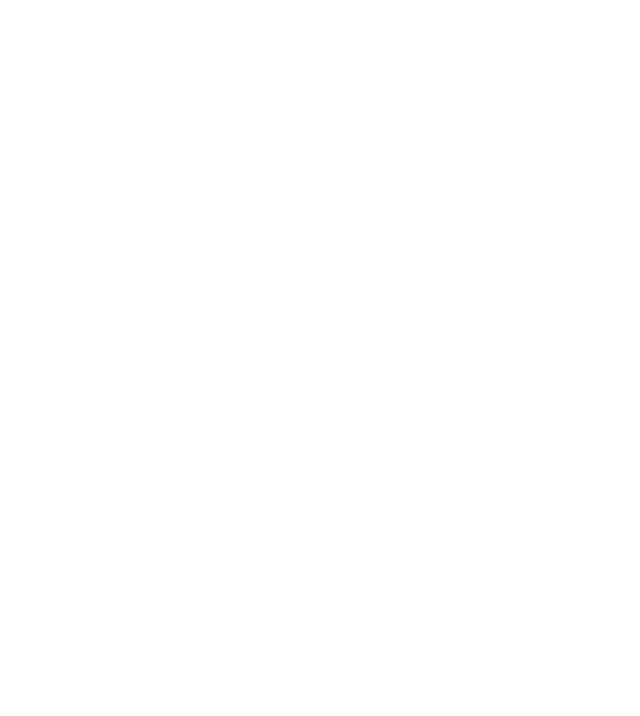
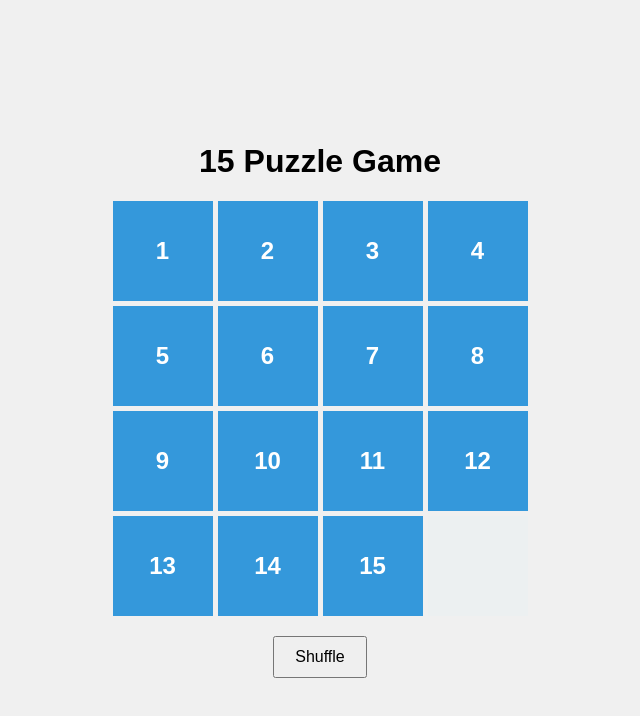
Before and after one commit to gufesz/15puzzleteam, a plain HTML site: page 15puzzle/index.html in a window 1280 px wide. Shown: the whole page, without its empty margins (320-960 px from the left). Drawn offline with Linux system fonts and the light colour scheme.

Commit message:
Add files via upload

```diff
--- a/15puzzle/index.html
+++ b/15puzzle/index.html
@@ -8,6 +8,12 @@
     <link rel="icon" type="image/x-icon" href="/imgs/icon-circle.png">
 </head>
 <body>
+    <div class="container">
+        <h1>15 Puzzle Game</h1>
+        <div id="puzzle-container"></div>
+        <button id="shuffle-button">Shuffle</button>
+    </div>
 
+    <script src="script.js"></script>
 </body>
 </html>
--- a/15puzzle/script.js
+++ b/15puzzle/script.js
@@ -0,0 +1,72 @@
+document.addEventListener('DOMContentLoaded', function () {
+    const puzzleContainer = document.getElementById('puzzle-container');
+    const shuffleButton = document.getElementById('shuffle-button');
+    let tiles = [];
+
+    function createPuzzle() {
+        const numbers = [...Array(15).keys()].map(n => n + 1);
+        numbers.push(null);
+
+        numbers.forEach((number, index) => {
+            const tile = document.createElement('div');
+            tile.classList.add('tile');
+            if (number !== null) {
+                tile.textContent = number;
+            } else {
+                tile.classList.add('empty');
+            }
+            tile.dataset.index = index;
+            tile.addEventListener('click', handleTileClick);
+            puzzleContainer.appendChild(tile);
+            tiles.push(tile);
+        });
+    }
+
+    function handleTileClick() {
+        const emptyTile = document.querySelector('.tile.empty');
+        const clickedTile = this;
+        const emptyIndex = parseInt(emptyTile.dataset.index);
+        const clickedIndex = parseInt(clickedTile.dataset.index);
+
+        if (canMove(clickedIndex, emptyIndex)) {
+            swapTiles(clickedTile, emptyTile);
+        }
+    }
+
+    function canMove(clickedIndex, emptyIndex) {
+        const rowClicked = Math.floor(clickedIndex / 4);
+        const colClicked = clickedIndex % 4;
+        const rowEmpty = Math.floor(emptyIndex / 4);
+        const colEmpty = emptyIndex % 4;
+
+        const isAdjacent =
+            (rowClicked === rowEmpty && Math.abs(colClicked - colEmpty) === 1) ||
+            (colClicked === colEmpty && Math.abs(rowClicked - rowEmpty) === 1);
+
+        return isAdjacent;
+    }
+
+
+    function swapTiles(tile1, tile2) {
+        const tempIndex = tile1.dataset.index;
+        tile1.dataset.index = tile2.dataset.index;
+        tile2.dataset.index = tempIndex;
+
+        puzzleContainer.innerHTML = '';
+        tiles.sort((a, b) => parseInt(a.dataset.index) - parseInt(b.dataset.index));
+        tiles.forEach(tile => puzzleContainer.appendChild(tile));
+    }
+
+    function shuffleTiles() {
+        for (let i = tiles.length - 1; i > 0; i--) {
+            const j = Math.floor(Math.random() * (i + 1));
+            [tiles[i].dataset.index, tiles[j].dataset.index] = [tiles[j].dataset.index, tiles[i].dataset.index];
+        }
+        puzzleContainer.innerHTML = '';
+        tiles.sort((a, b) => parseInt(a.dataset.index) - parseInt(b.dataset.index));
+        tiles.forEach(tile => puzzleContainer.appendChild(tile));
+    }
+
+    createPuzzle();
+    shuffleButton.addEventListener('click', shuffleTiles);
+});
--- a/15puzzle/style.css
+++ b/15puzzle/style.css
@@ -0,0 +1,44 @@
+body {
+    font-family: Arial, sans-serif;
+    display: flex;
+    justify-content: center;
+    align-items: center;
+    height: 100vh;
+    margin: 0;
+    background-color: #f0f0f0;
+}
+
+.container {
+    text-align: center;
+}
+
+#puzzle-container {
+    display: grid;
+    grid-template-columns: repeat(4, 100px);
+    grid-template-rows: repeat(4, 100px);
+    gap: 5px;
+}
+
+.tile {
+    width: 100px;
+    height: 100px;
+    display: flex;
+    justify-content: center;
+    align-items: center;
+    font-size: 24px;
+    font-weight: bold;
+    background-color: #3498db;
+    color: white;
+    cursor: pointer;
+}
+
+.tile.empty {
+    background-color: #ecf0f1;
+    cursor: default;
+}
+
+button {
+    margin-top: 20px;
+    padding: 10px 20px;
+    font-size: 16px;
+}
```
Also changed, not shown: 15puzzle/plans.txt (added).
